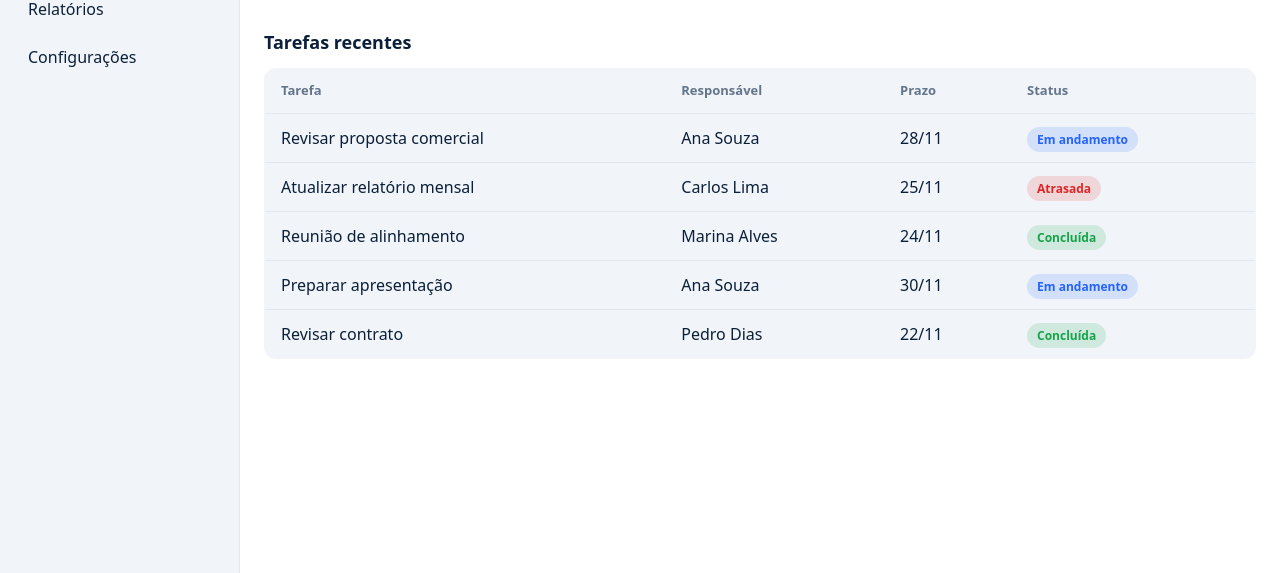
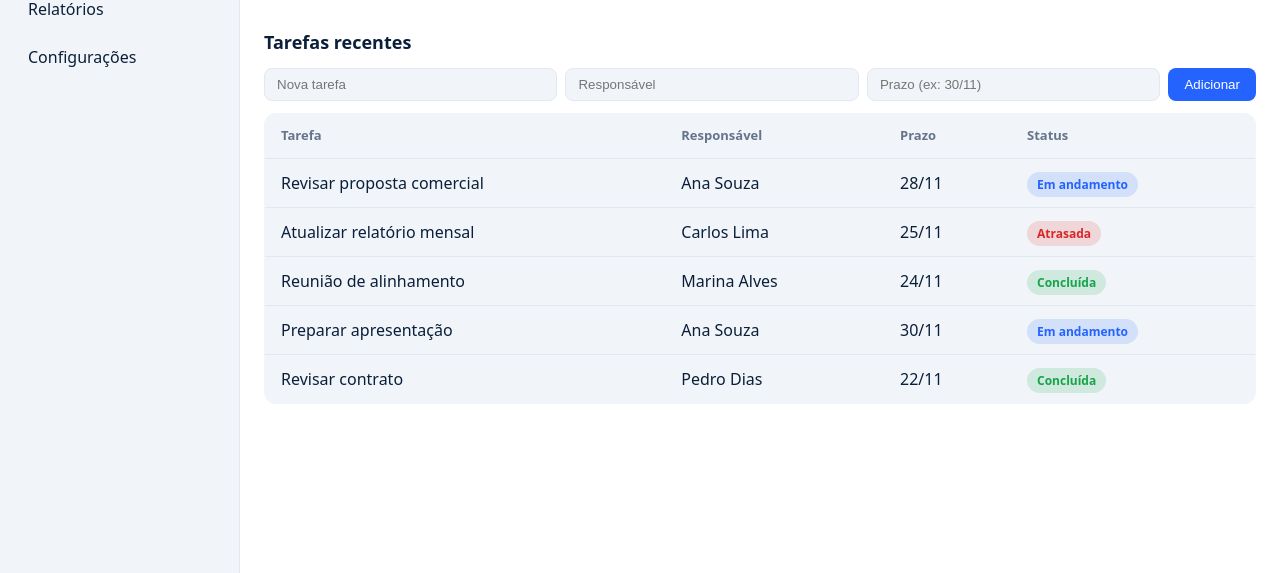
Before and after one commit to mattxcreativework/taskyxpandz-business, a plain HTML site: page frontend/pages/dashboard.html in a window 1280 px wide. Shown: the part 227-800 px from the top of the page. Drawn offline with Linux system fonts and the light colour scheme.

Commit message:
feat: formulário para adicionar tarefas

```diff
--- a/frontend/css/layout.css
+++ b/frontend/css/layout.css
@@ -65,4 +65,21 @@ tbody tr { border-top: 1px solid var(--border); }
 }
 .andamento { background: rgba(37, 99, 255, 0.15); color: var(--primary); }
 .concluida { background: rgba(22, 163, 74, 0.15); color: #16a34a; }
-.atrasada  { background: rgba(220, 38, 38, 0.15); color: #dc2626; }
+.atrasada  { background: rgba(220, 38, 38, 0.15); color: #dc2626; }.task-form { display: flex; gap: 8px; margin-bottom: 12px; flex-wrap: wrap; }
+.task-form input {
+  flex: 1;
+  min-width: 140px;
+  padding: 8px 12px;
+  border: 1px solid var(--border);
+  border-radius: 8px;
+  background: var(--bg-soft);
+  color: var(--text);
+}
+.task-form button {
+  padding: 8px 16px;
+  border: 0;
+  border-radius: 8px;
+  background: var(--primary);
+  color: #fff;
+  cursor: pointer;
+}
--- a/frontend/js/tasks.js
+++ b/frontend/js/tasks.js
@@ -34,5 +34,15 @@ function renderizar() {
   document.getElementById("stat-concluidas").textContent = contar("concluida");
   document.getElementById("stat-atrasadas").textContent = contar("atrasada");
 }
-
 renderizar();
+document.getElementById("task-form").addEventListener("submit", (e) => {
+  e.preventDefault();
+  tarefas.push({
+    titulo: document.getElementById("task-title").value,
+    responsavel: document.getElementById("task-owner").value,
+    prazo: document.getElementById("task-date").value,
+    status: "andamento",
+  });
+  e.target.reset();
+  renderizar();
+});
--- a/frontend/pages/dashboard.html
+++ b/frontend/pages/dashboard.html
@@ -45,7 +45,12 @@
   </article>
 </section>
 <section class="tasks">
-  <h2>Tarefas recentes</h2>
+  <h2>Tarefas recentes</h2><form id="task-form" class="task-form">
+  <input id="task-title" placeholder="Nova tarefa" required />
+  <input id="task-owner" placeholder="Responsável" required />
+  <input id="task-date" placeholder="Prazo (ex: 30/11)" required />
+  <button type="submit">Adicionar</button>
+</form>
   <table>
     <thead>
       <tr>
```
Also changed, not shown: frontend/assets/logo/symbol.svg (added).
